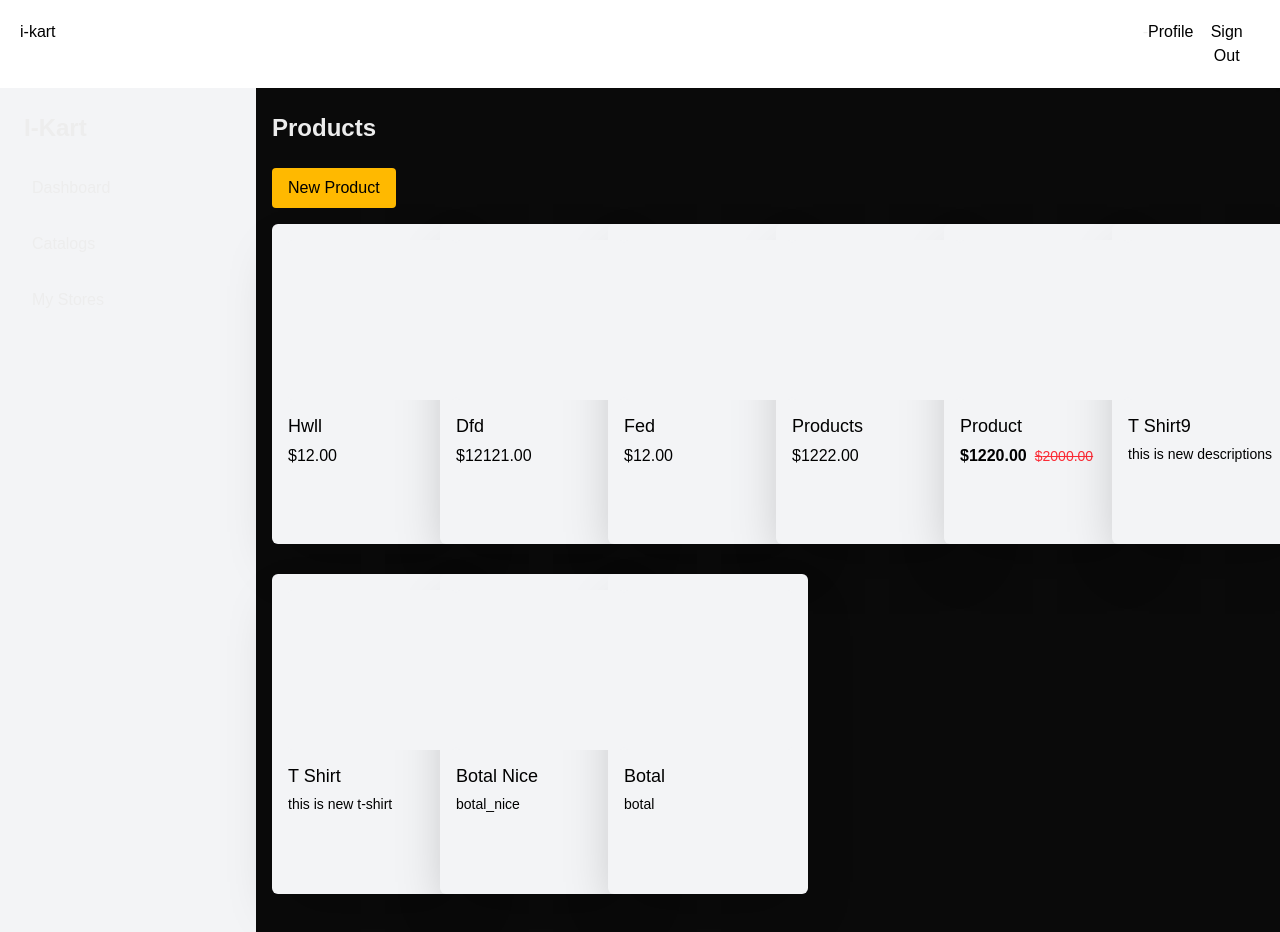
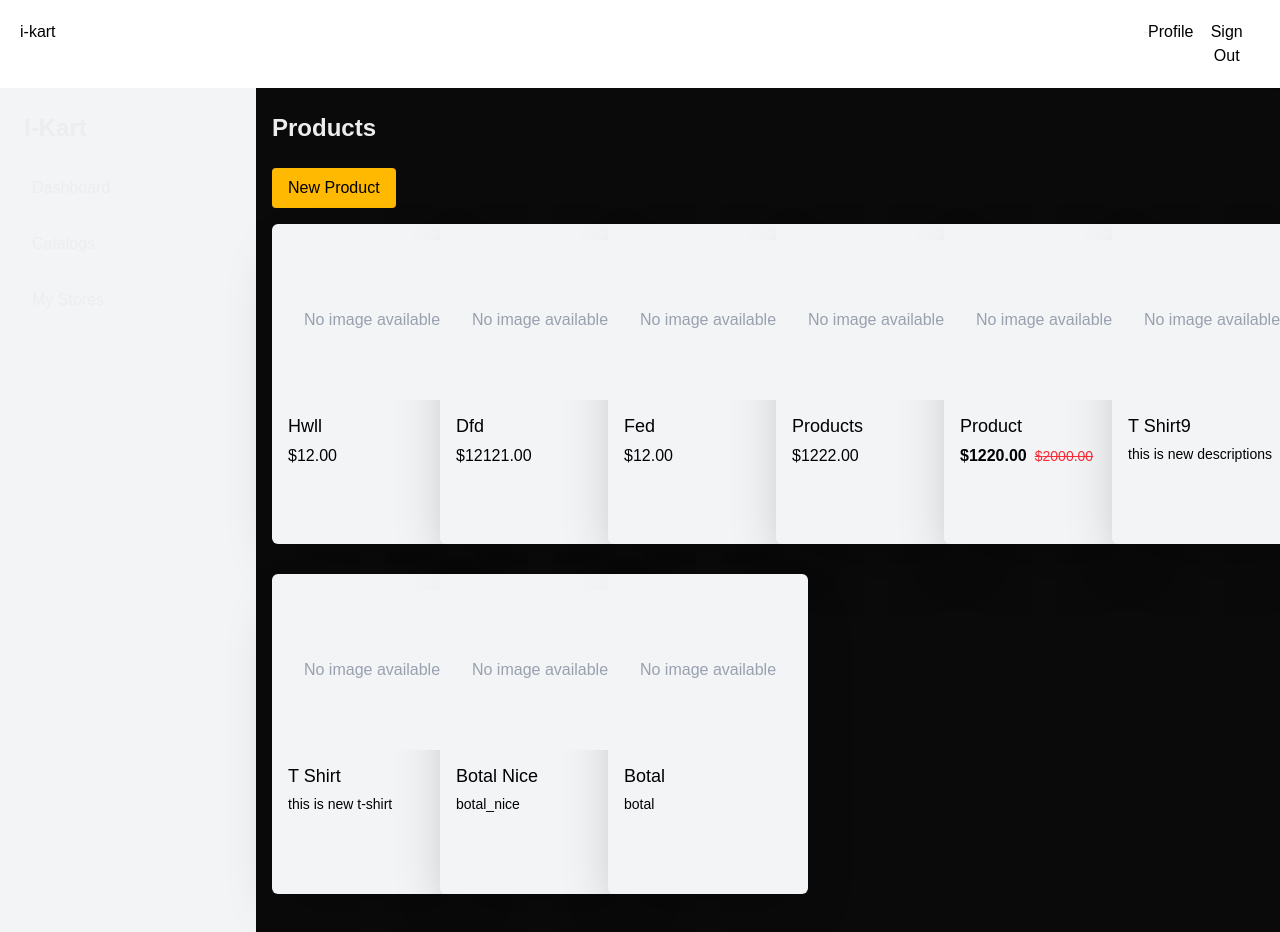
Before and after one commit to chetan2796/I-kart-frontend, a Next.js app: page /dashboardStore in a window 1280 px wide. Shown: the top 932 px of the page. Built offline with nearby package versions, Linux system fonts and the light colour scheme.

Commit message:
display customized image on dashboard.

```diff
--- a/src/app/components/Card.js
+++ b/src/app/components/Card.js
@@ -1,7 +1,7 @@
-'use client'
+"use client";
 import Image from "next/image";
 const Card = ({ cardClickHandler, product }) => {
-  console.log("probject==>>", product)
+  console.log("probject==>>", product);
   return (
     <div
       className="rounded-md w-50 h-80 shadow-2xl p-4 hover:shadow-lg transition-shadow cursor-pointer bg-gray-100 mb-3.5"
@@ -10,19 +10,29 @@ const Card = ({ cardClickHandler, product }) => {
       <div className="block">
         {/* Image container with fixed aspect ratio */}
         <div className="relative h-40 mb-3 rounded-sm bg-gray-100">
-          {product?.catalogImages?.[0]?.url && (
+          {product?.catalogImages?.[0]?.url ||
+          product?.productImages?.[0]?.url ? (
             <Image
-              src={product?.catalogImages?.[0]?.url}
+              src={
+                product?.catalogImages?.[0]?.url ||
+                product?.productImages?.[0]?.url
+              }
               alt={product.name}
               fill
               className="object-cover"
               sizes="(max-width: 640px) 50vw, (max-width: 1024px) 33vw, 20vw"
             />
+          ) : (
+            <div className="absolute inset-0 flex items-center justify-center text-gray-400">
+              No image available
+            </div>
           )}
         </div>
 
         {/* Product info */}
-        <h2 className="text-lg font-medium line-clamp-1 text-black">{product.name}</h2>
+        <h2 className="text-lg font-medium line-clamp-1 text-black">
+          {product.name}
+        </h2>
 
         {/* Pricing */}
         <div className="mt-1">
@@ -52,7 +62,7 @@ const Card = ({ cardClickHandler, product }) => {
         )}
       </div>
     </div>
-  )
-}
+  );
+};
 
 export default Card;
```
